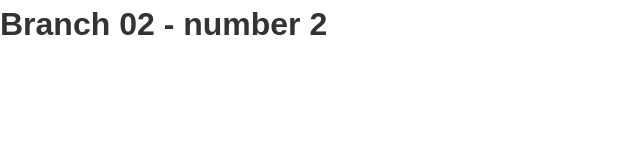
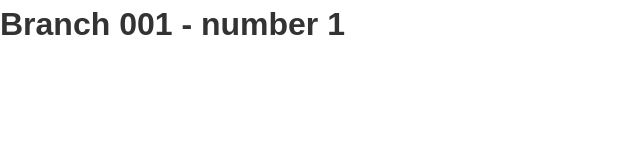
Before and after one commit to bpoc-russeljeff/test01, a plain HTML site: page index.html in a window 1280 px wide. Shown: the whole page, without its empty margins (0-640 px from the left). Drawn offline with nearby package versions, Linux system fonts and the light colour scheme.

Commit message:
changes in the index.html

```diff
--- a/index.html
+++ b/index.html
@@ -231,7 +231,7 @@ html body table.view_tabsp td {
 </head>
 
 <body>
-    <h1>Branch 02 - number 2</h1>
+    <h1>Branch 001 - number 1</h1>
 
 	<!-- ローディングアニメ -->
 	<div class="loader-wrap">
```
